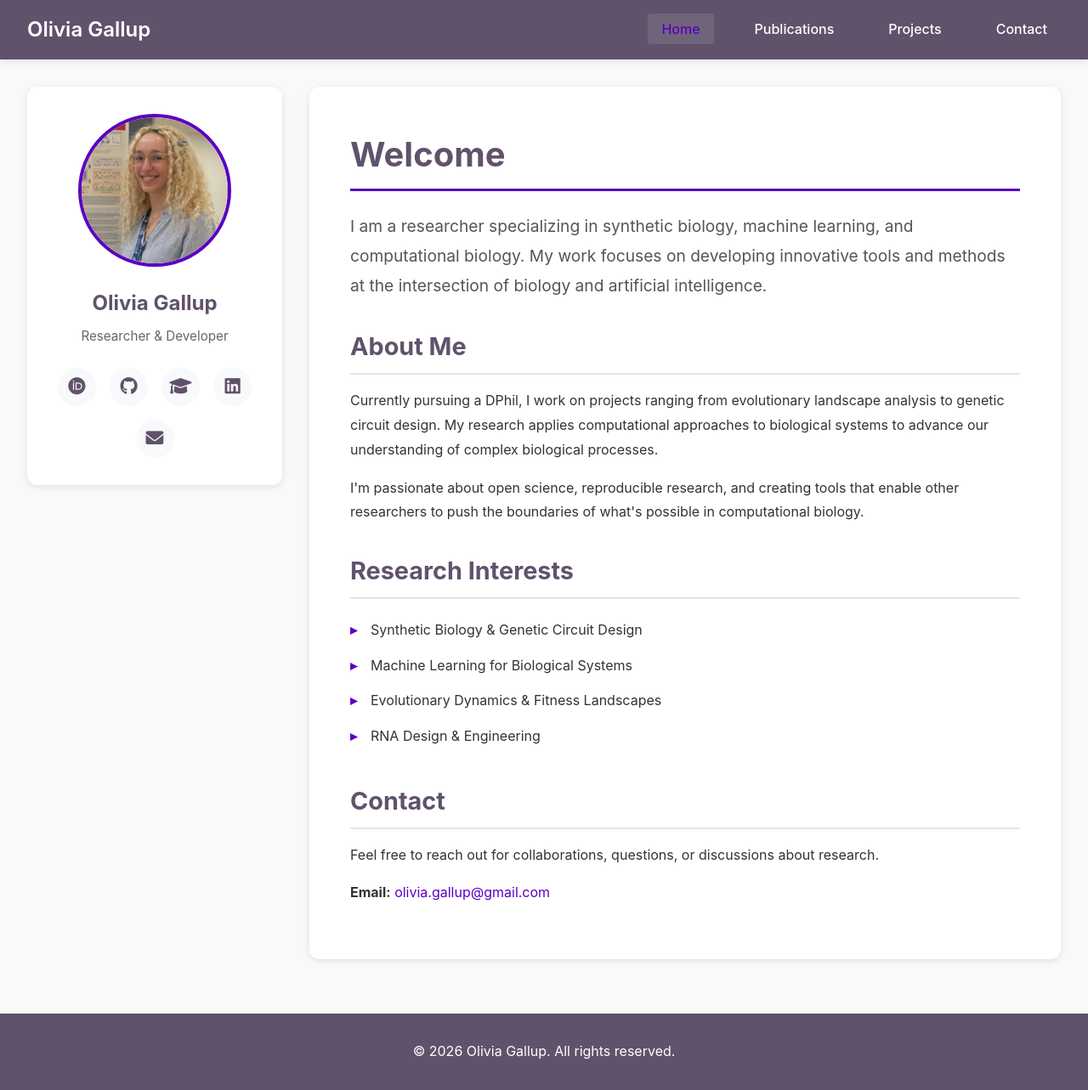
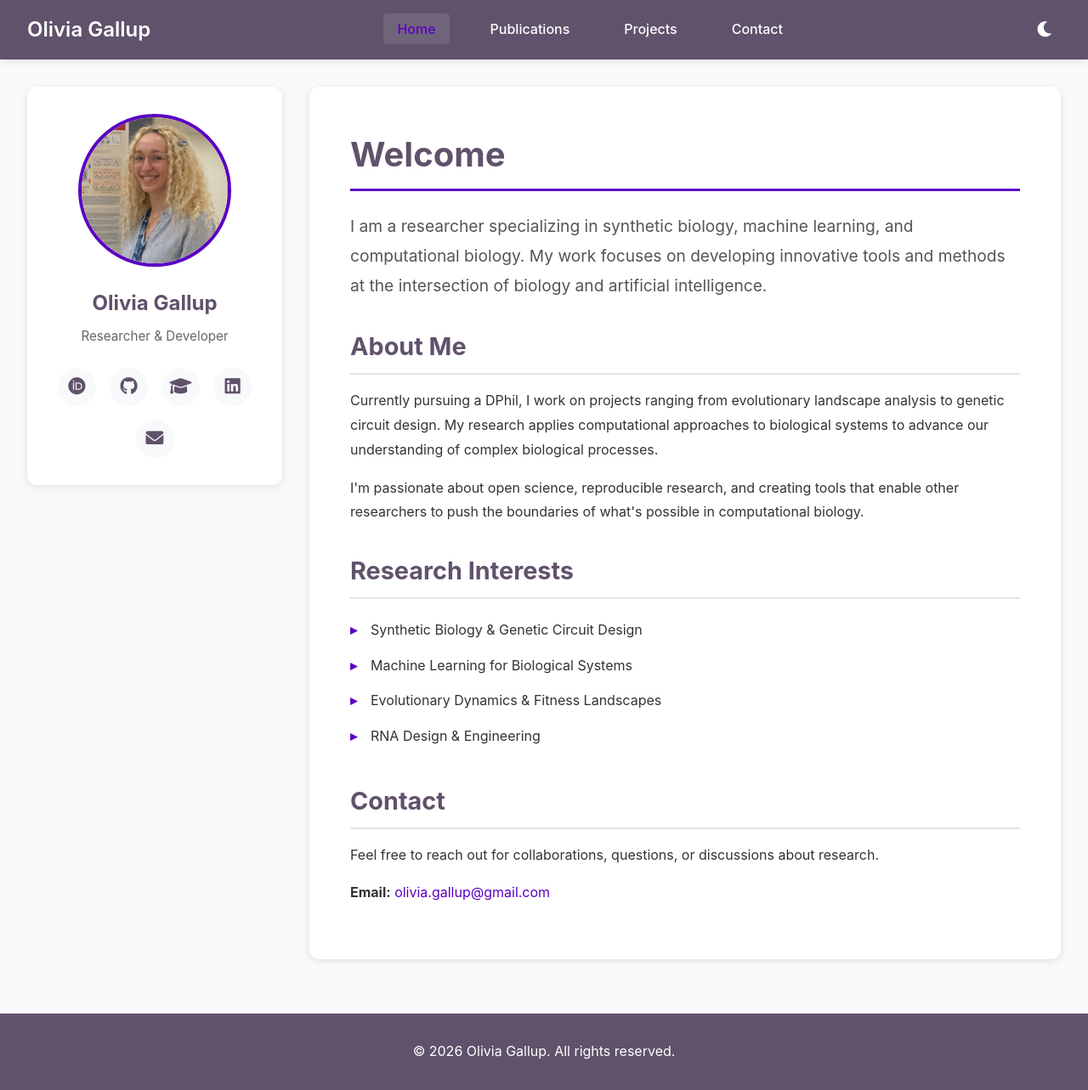
Before and after one commit to olive004/olive004.github.io, a Jekyll site: the page index.html, which Jekyll copies as it is, in a window 1280 px wide and 1283 px high. Shown: the whole window at 85% size. Built offline with Jekyll 4.4.1, drawn with Linux system fonts in a browser that asks for light colours.

Commit message:
dark mode

```diff
--- a/index.html
+++ b/index.html
@@ -18,6 +18,9 @@
                     <li><a href="projects.html">Projects</a></li>
                     <li><a href="#contact">Contact</a></li>
                 </ul>
+                <button id="theme-toggle" class="theme-toggle" title="Toggle dark mode">
+                    <i class="fas fa-moon"></i>
+                </button>
             </div>
         </nav>
     </header>
@@ -94,5 +97,31 @@
     <footer>
         <p>&copy; 2026 Olivia Gallup. All rights reserved.</p>
     </footer>
+
+    <!-- Dark mode toggle script -->
+     <script>
+        // Initialize theme from localStorage or system preference
+        const savedTheme = localStorage.getItem('theme') ||
+            (window.matchMedia('(prefers-color-scheme: dark)').matches ? 'dark' : 'light');
+        document.documentElement.setAttribute('data-theme', savedTheme);
+
+        // Theme toggle button
+        const themeToggle = document.getElementById('theme-toggle');
+        themeToggle.addEventListener('click', () => {
+            const currentTheme = document.documentElement.getAttribute('data-theme');
+            const newTheme = currentTheme === 'dark' ? 'light' : 'dark';
+            document.documentElement.setAttribute('data-theme', newTheme);
+            localStorage.setItem('theme', newTheme);
+            updateToggleIcon();
+        });
+
+        function updateToggleIcon() {
+            const theme = document.documentElement.getAttribute('data-theme');
+            const icon = themeToggle.querySelector('i');
+            icon.className = theme === 'dark' ? 'fas fa-sun' : 'fas fa-moon';
+        }
+
+        updateToggleIcon();
+    </script>
 </body>
 </html>
--- a/styles.css
+++ b/styles.css
@@ -8,7 +8,10 @@
 }
 
 :root {
+    /* Light mode (default) */
+    /* --primary-color: #2c3e50; */
     --primary-color: #60526b;
+    /* --secondary-color: #3498db; */
     --secondary-color: #5a00c2;
     --accent-color: #e74c3c;
     --text-color: #333;
@@ -17,6 +20,23 @@
     --border-color: #e1e4e8;
     --shadow: 0 2px 8px rgba(0, 0, 0, 0.1);
     --shadow-hover: 0 4px 16px rgba(0, 0, 0, 0.15);
+}
+
+/* Dark mode */
+[data-theme="dark"] {
+    --primary-color: #1a252f;
+    --secondary-color: #5a00c2;
+    --accent-color: #ef5350;
+    --text-color: #e0e0e0;
+    --light-bg: #1e1e1e;
+    --white: #2d2d2d;
+    --border-color: #3a3a3a;
+    --shadow: 0 2px 8px rgba(0, 0, 0, 0.3);
+    --shadow-hover: 0 4px 16px rgba(0, 0, 0, 0.4);
+}
+
+body {
+    transition: background-color 0.3s ease, color 0.3s ease;
 }
 
 body {
@@ -509,3 +529,33 @@
         font-size: 1.1rem;
     }
 }
+
+/* ===========================
+    Theme Toggle Button
+    =========================== */
+/* Dark Mode Toggle */
+.theme-toggle {
+    background: none;
+    border: none;
+    color: var(--white);
+    font-size: 1.3rem;
+    cursor: pointer;
+    padding: 0.5rem;
+    border-radius: 4px;
+    transition: background-color 0.3s;
+    display: flex;
+    align-items: center;
+    justify-content: center;
+}
+
+.theme-toggle:hover {
+    background-color: rgba(255, 255, 255, 0.1);
+}
+
+.theme-toggle i {
+    transition: transform 0.3s;
+}
+
+.theme-toggle:hover i {
+    transform: rotate(20deg);
+}
```
Also changed, not shown: projects.html (+29 -0 lines), publications.html (+29 -0 lines).
